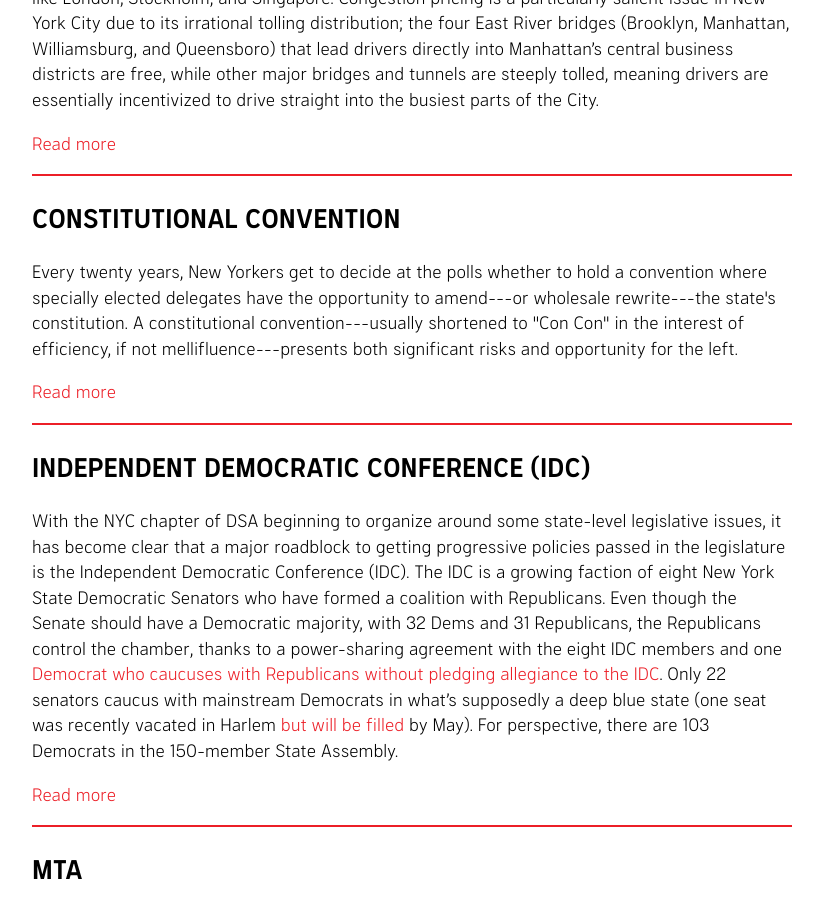
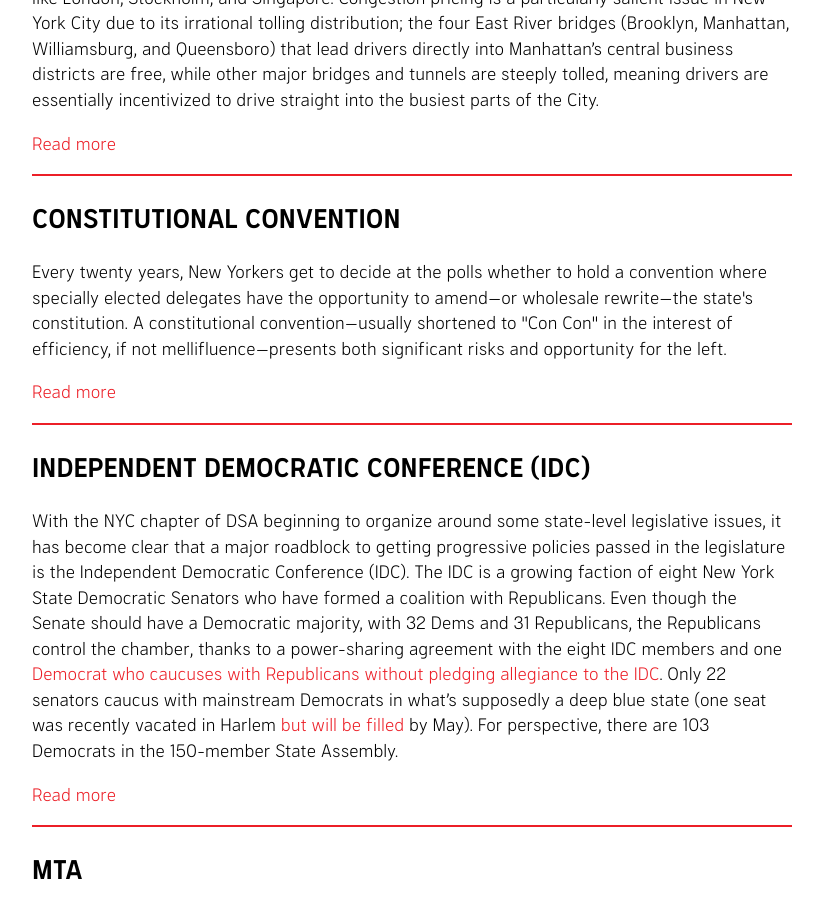
Before and after one commit to nycdsa/the-thorn, a Jekyll site: the page built from src/glossary.html, in a window 1280 px wide and 900 px high, scrolled down 1140 px. Shown: the whole window, without its empty margins (228-1051 px from the left). Built offline with Jekyll 4.4.1, drawn with Linux system fonts in a browser that asks for light colours.

```diff
--- a/src/glossary.html
+++ b/src/glossary.html
@@ -17,7 +17,7 @@ permalink: /glossary/
 	</div>
 <div id="congestion-pricing" class="glossary-item">
 <h2>Constitutional Convention</h2>
-<p>Every twenty years, New Yorkers get to decide at the polls whether to hold a convention where specially elected delegates have the opportunity to amend---or wholesale rewrite---the state's constitution. A constitutional convention---usually shortened to "Con Con" in the interest of efficiency, if not mellifluence---presents both significant risks and opportunity for the left.</p>
+<p>Every twenty years, New Yorkers get to decide at the polls whether to hold a convention where specially elected delegates have the opportunity to amend—or wholesale rewrite—the state's constitution. A constitutional convention—usually shortened to "Con Con" in the interest of efficiency, if not mellifluence—presents both significant risks and opportunity for the left.</p>
 <a href="https://thethorn.nyc/posts/constitutional-convention/#in-depth-constitutional-convention">Read more</a>
 </div>
 	<div id="independent-democratic-conference" class="glossary-item">
```
